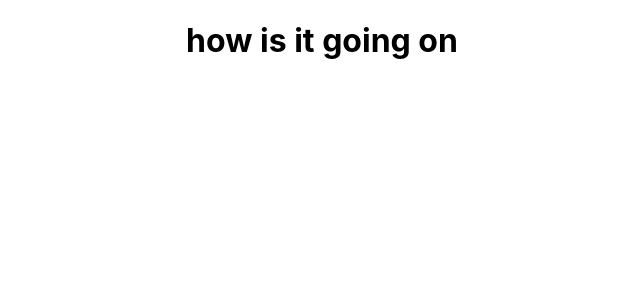
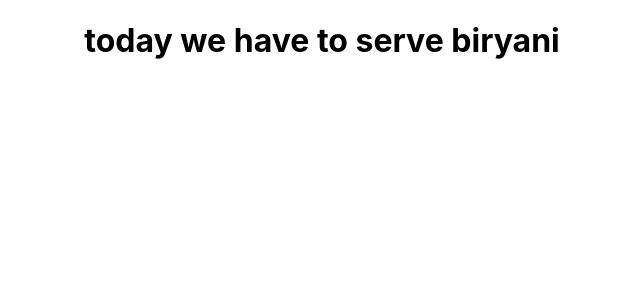
Before and after one commit to Nasik-Ahmed-Maqbool/bootcamp-react-app, a React (Create React App) app: page / in a window 1280 px wide. Shown: the top 300 px of the page, without its empty margins (318-958 px from the left). Built offline with nearby package versions, Linux system fonts and the light colour scheme.

Commit message:
Update App.js

```diff
--- a/src/App.js
+++ b/src/App.js
@@ -1,10 +1,10 @@
 import React from 'react';
 import './App.css';
-
+import Dinner from './dinner'
 function App() {
   return (
     <div className="App">
-      <h1>how is it going on</h1>
+     <Dinner />
 
     </div>
   );
```
